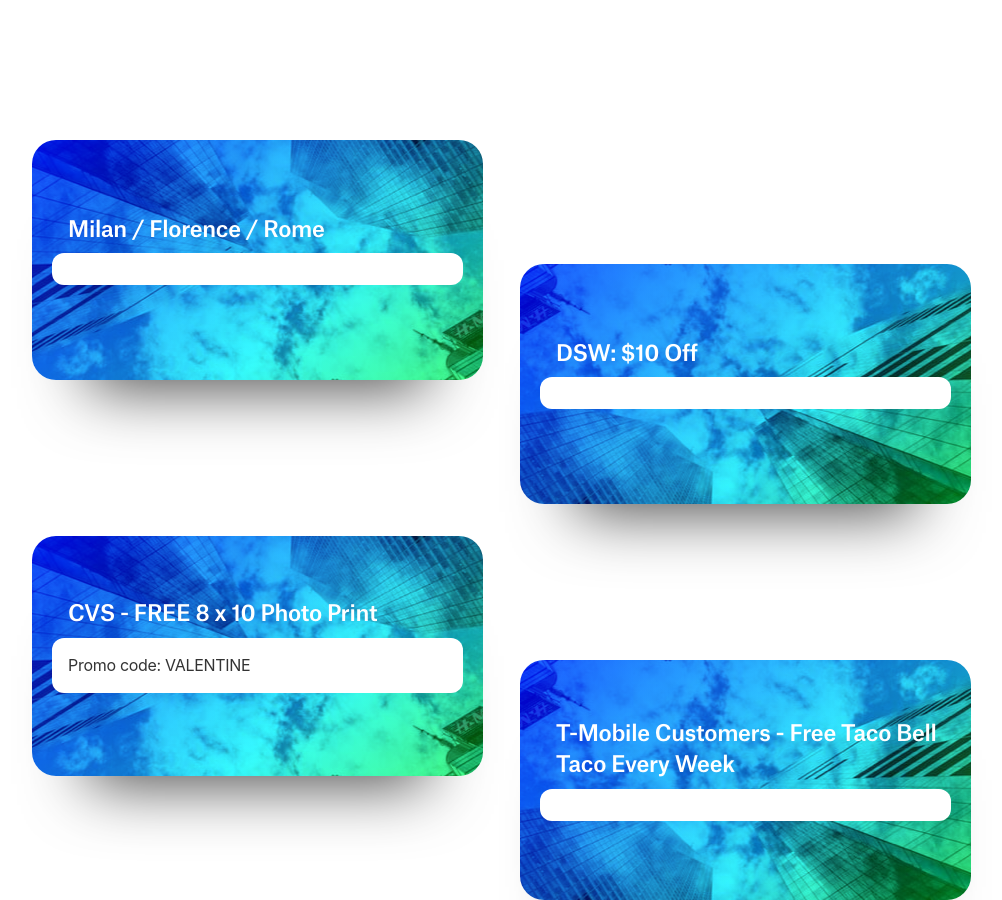
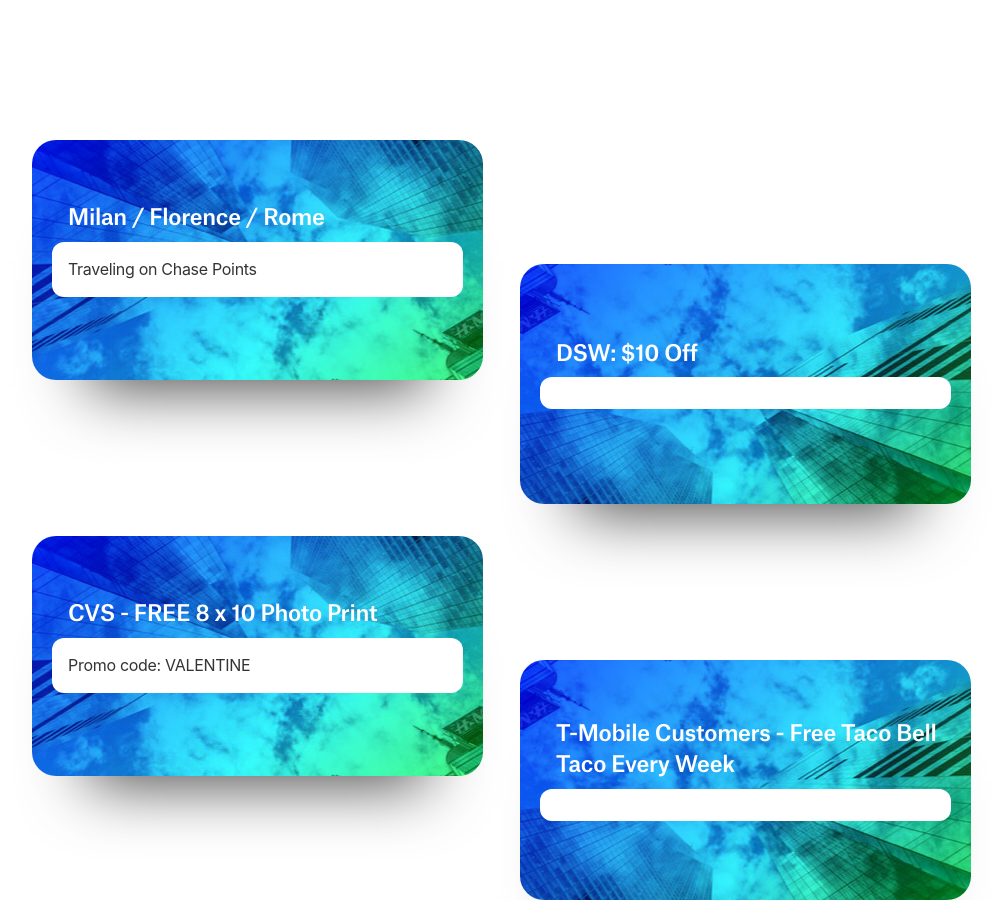
Before and after one commit to ohiosveryown/atldeals, a Jekyll site: the page built from index.html, in a window 1280 px wide and 900 px high, scrolled down 458 px. Shown: the whole window, without its empty margins (139-1141 px from the left). Built offline with Jekyll 4.4.1, drawn with Linux system fonts in a browser that asks for light colours; nearby versions of some CDN libraries.

Commit message:
Updated Milan Slash Florence Slash Rome

```diff
--- a/_posts/2019-02-21-milan-slash-florence-slash-rome.markdown
+++ b/_posts/2019-02-21-milan-slash-florence-slash-rome.markdown
@@ -5,6 +5,7 @@
 - new
 - credit-card
 image: https://i.imgur.com/xNYp74u.jpg
+description: Traveling on Chase Points
 layout: post
 ---
 
```
